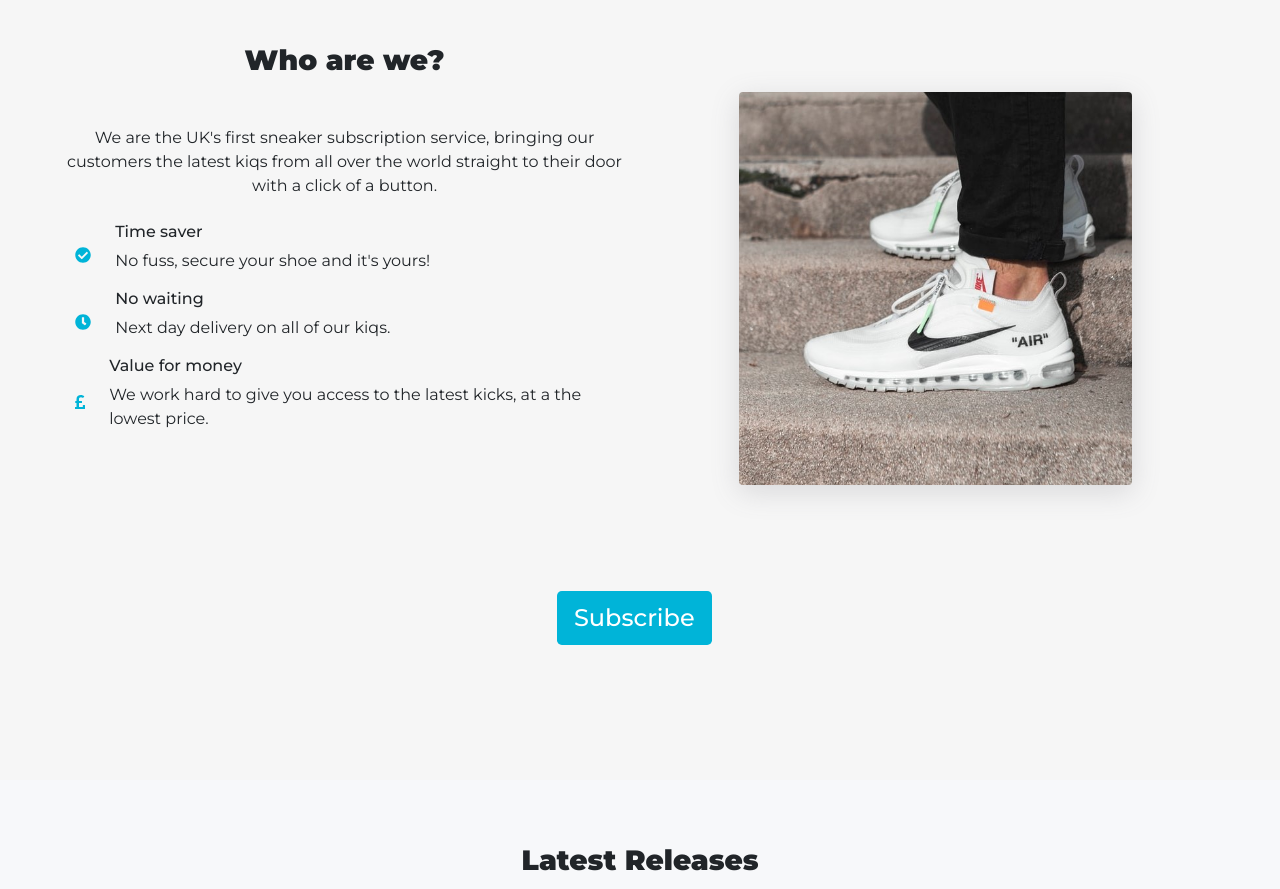
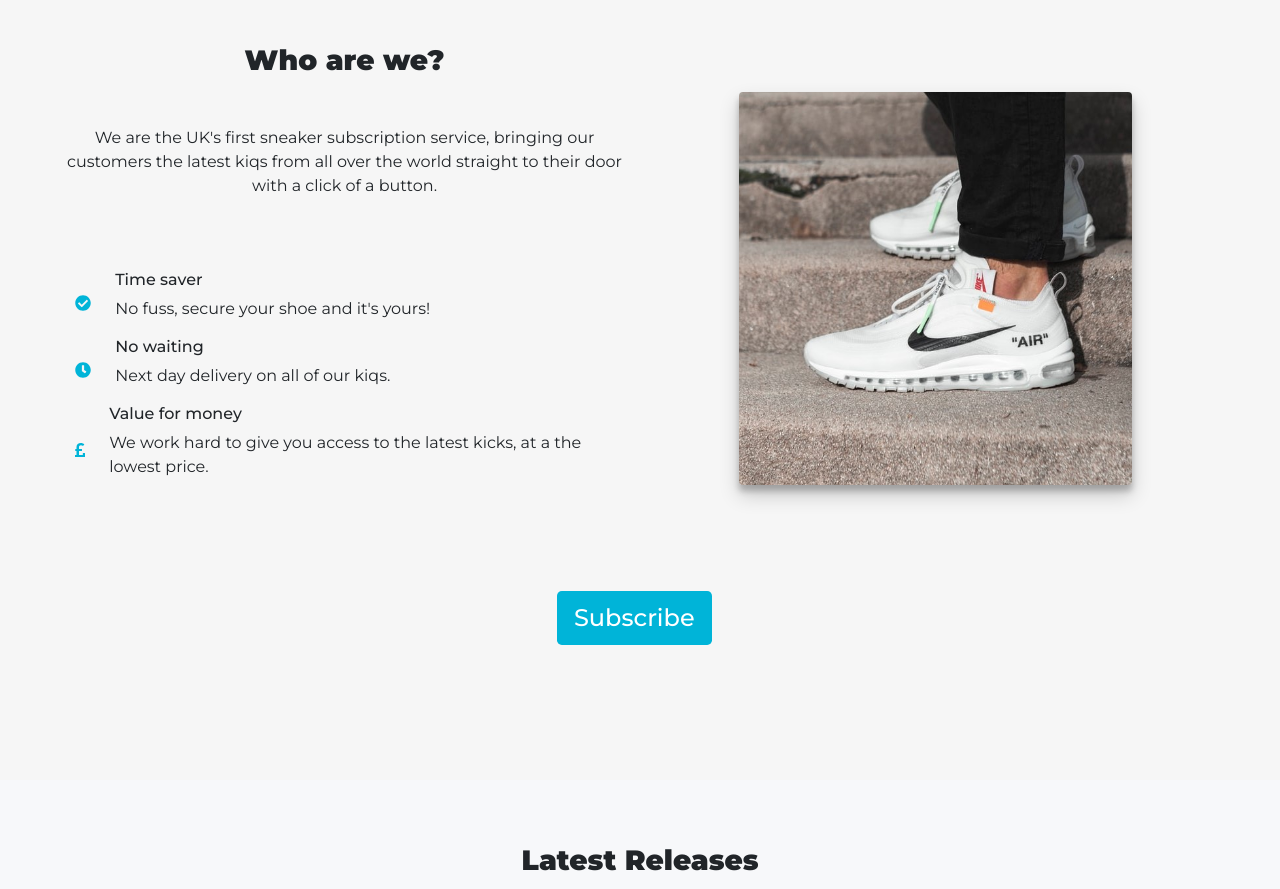
Before and after one commit to MohamedH98/kiqs, a plain HTML site: page index.html in a window 1280 px wide. Shown: the part 820-1709 px from the top of the page. Drawn offline with nearby package versions, Linux system fonts and the light colour scheme.

Commit message:
edit about section

```diff
--- a/index.html
+++ b/index.html
@@ -92,7 +92,7 @@
         <div class="row">
           <div class="col-md-6">
             <h3 class="section-heading mb-5 text-center">Who are we?</h3>
-            <p class="about-text mb-4">
+            <p class="about-text">
               We are the UK's first sneaker subscription service, bringing our
               customers the latest kiqs from all over the world straight to
               their door with a click of a button.
--- a/style.css
+++ b/style.css
@@ -93,11 +93,12 @@ h1 {
 
 .about-text {
   text-align: center;
+  padding-bottom: 10%;
 }
 .about-shoe {
   width: 70%;
   max-width: 400px;
-  box-shadow: rgba(100, 100, 111, 0.2) 0px 7px 29px 0px;
+  box-shadow: rgba(0, 0, 0, 0.19) 0px 10px 20px, rgba(0, 0, 0, 0.23) 0px 6px 6px;
 }
 .new-shoes {
   max-width: 300px;
```
